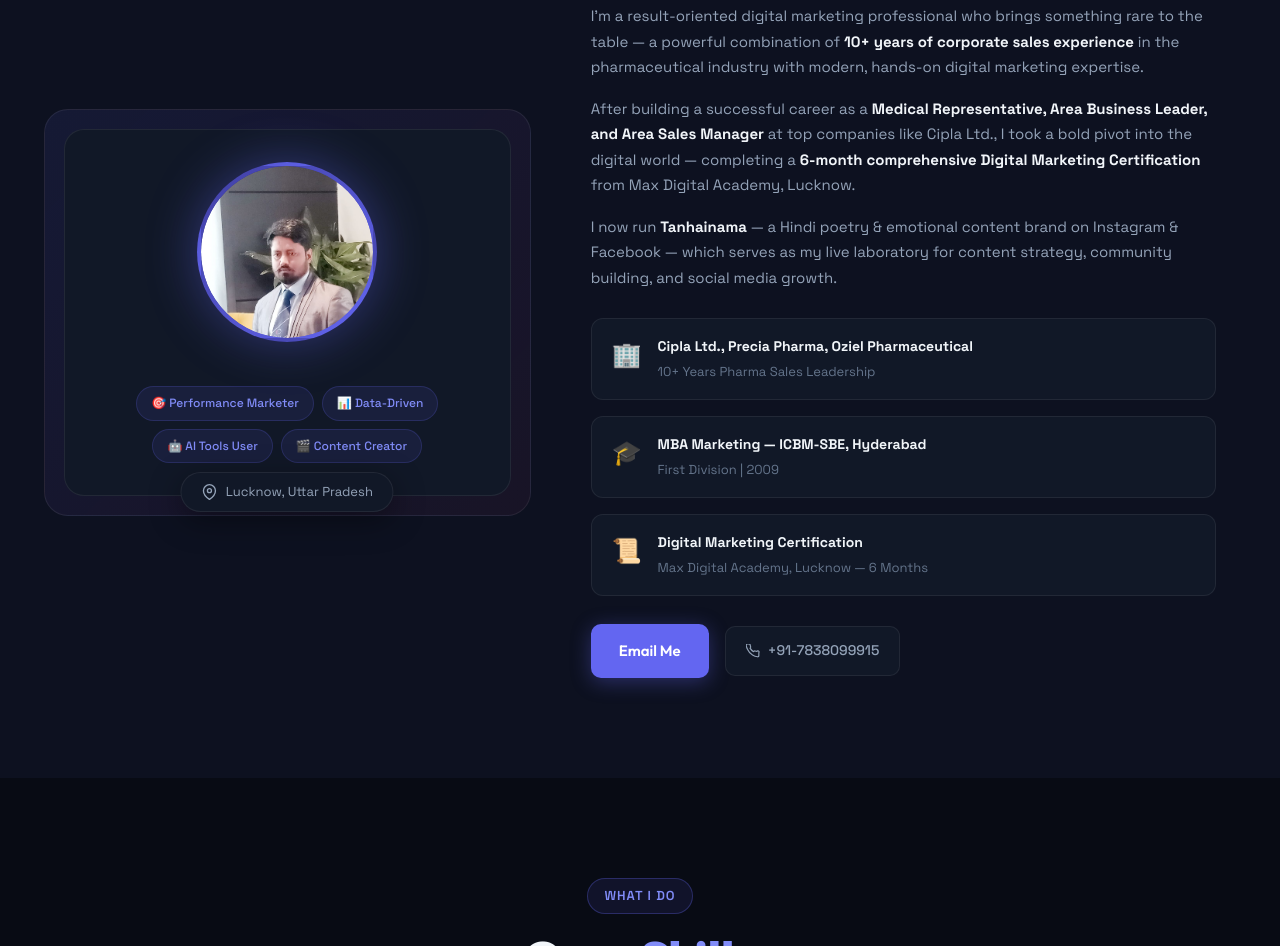
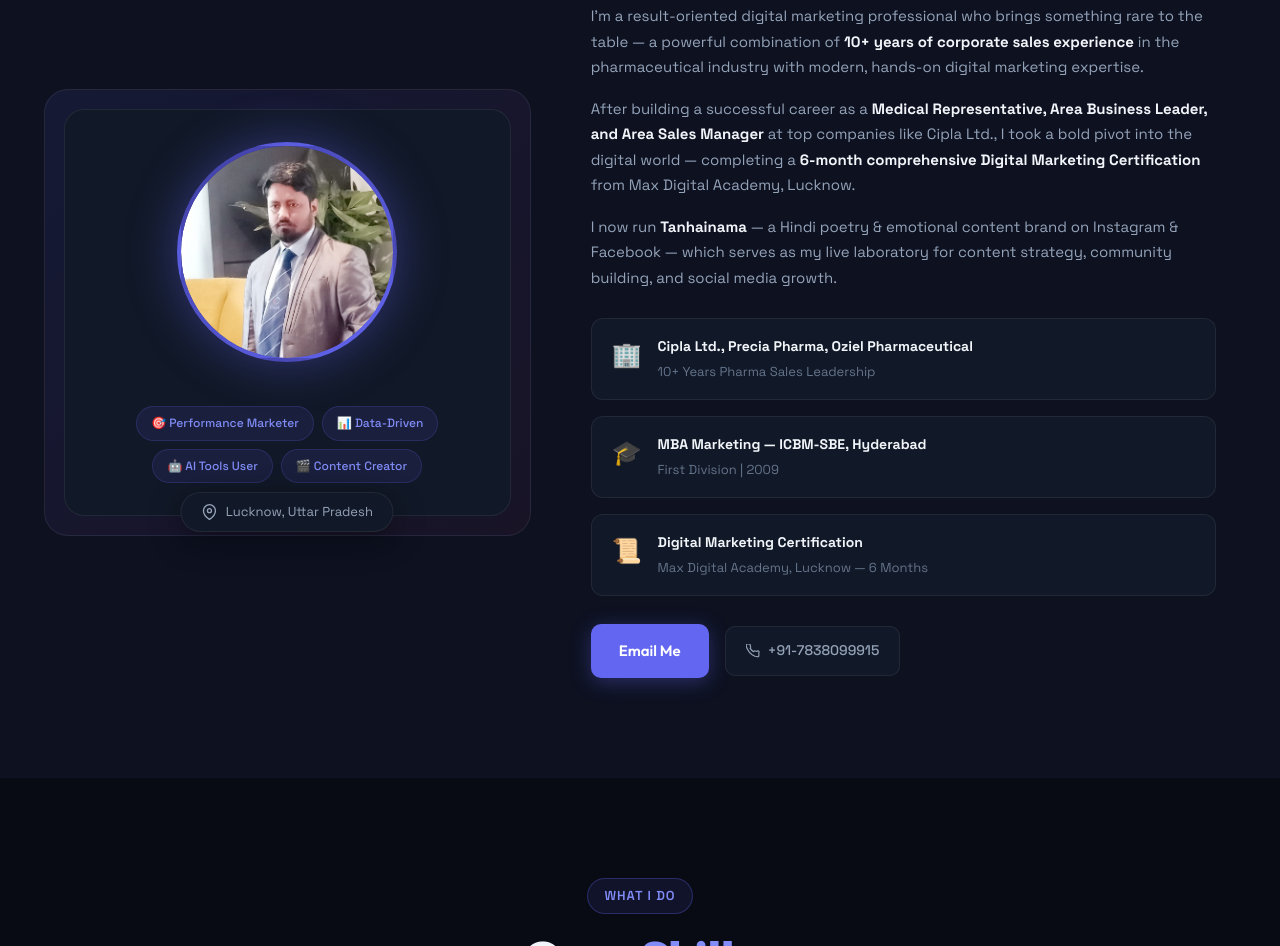
Before and after one commit to abhishektiwari1585-del/abhishek-tiwari-portfolio, a website: page index.html in a window 1280 px wide. Shown: the part 1146-2092 px from the top of the page. Drawn offline with Linux system fonts and the light colour scheme.

Commit message:
Updated About section profile image

```diff
--- a/style.css
+++ b/style.css
@@ -2068,8 +2068,8 @@ ul { list-style: none; }
     border-radius:50%;
 }
 .about-avatar-big{
-    width:180px;
-    height:180px;
+    width:220px;
+    height:220px;
     border-radius:50%;
     overflow:hidden;
     margin:0 auto 20px;
@@ -2079,6 +2079,6 @@ ul { list-style: none; }
     width:100%;
     height:100%;
     object-fit:cover;
-    object-position:center top;
+    object-position:center 20%;
     border-radius:50%;
 }
```
